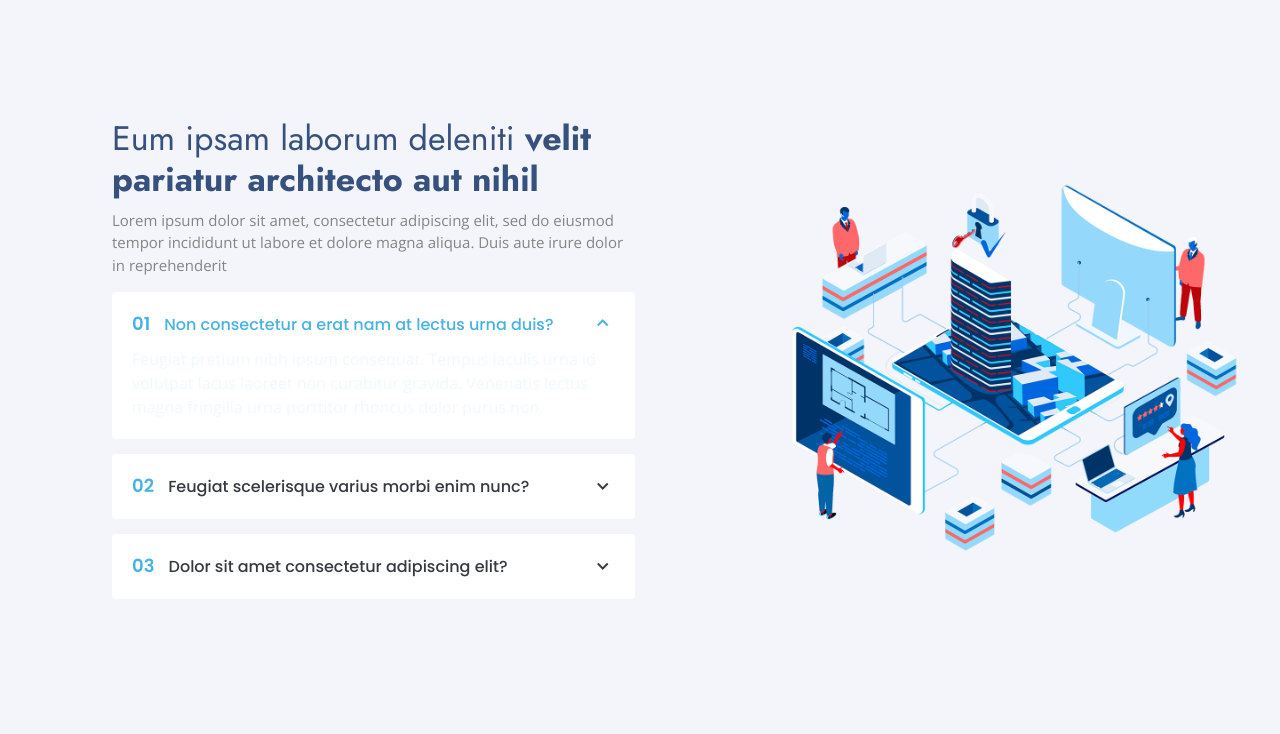
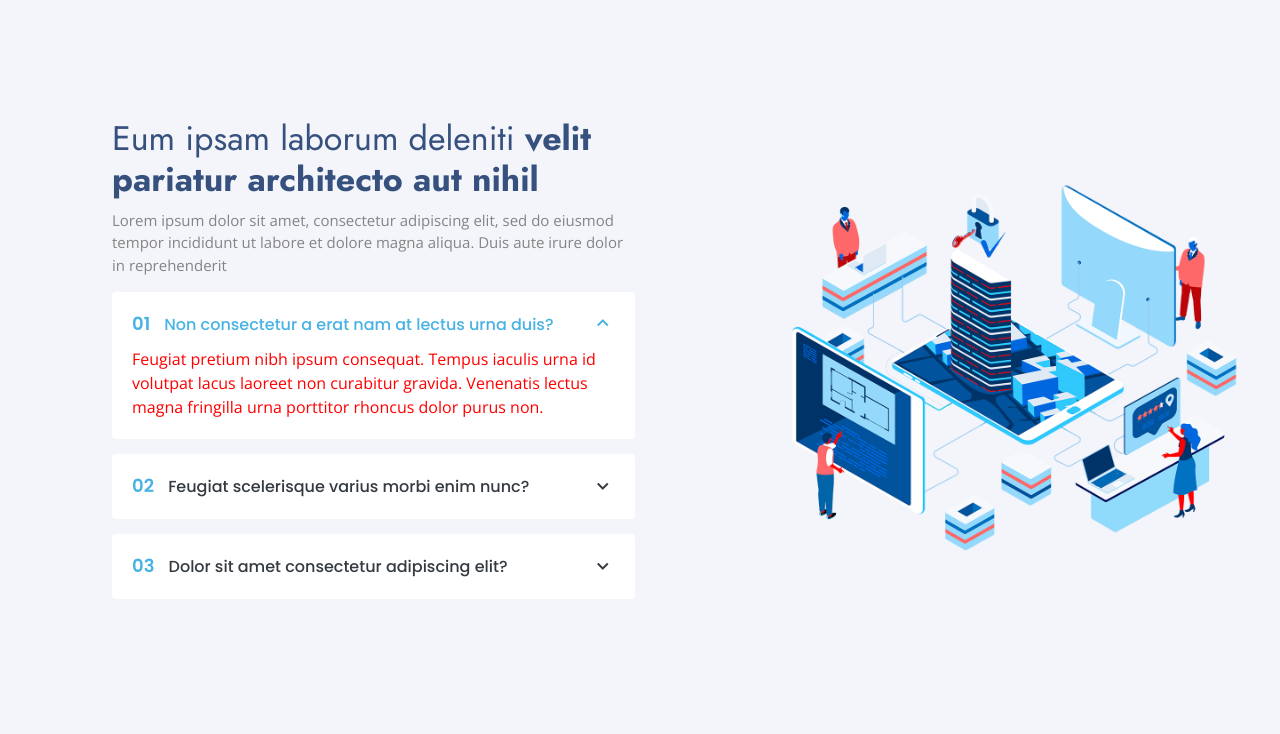
Before and after one commit to Younus-Saberi/InvFlow, a Django app: template homepage/templates/homepage.html in a window 1280 px wide. Shown: the part 1376-2110 px from the top of the page. Run offline with Django 3.2, Linux system fonts and the light colour scheme; the template is opened without the code that fills it, so the values that code supplies are empty; some libraries are stand-ins or nearby versions.

Commit message:
changes font-color

```diff
--- a/homepage/templates/homepage.html
+++ b/homepage/templates/homepage.html
@@ -189,7 +189,7 @@
                 <li>
                   <a data-bs-toggle="collapse" class="collapse" data-bs-target="#accordion-list-1"><span>01</span> Non consectetur a erat nam at lectus urna duis? <i class="bx bx-chevron-down icon-show"></i><i class="bx bx-chevron-up icon-close"></i></a>
                   <div id="accordion-list-1" class="collapse show" data-bs-parent=".accordion-list">
-                    <p>
+                    <p style="color: red;">
                       Feugiat pretium nibh ipsum consequat. Tempus iaculis urna id volutpat lacus laoreet non curabitur gravida. Venenatis lectus magna fringilla urna porttitor rhoncus dolor purus non.
                     </p>
                   </div>
```
